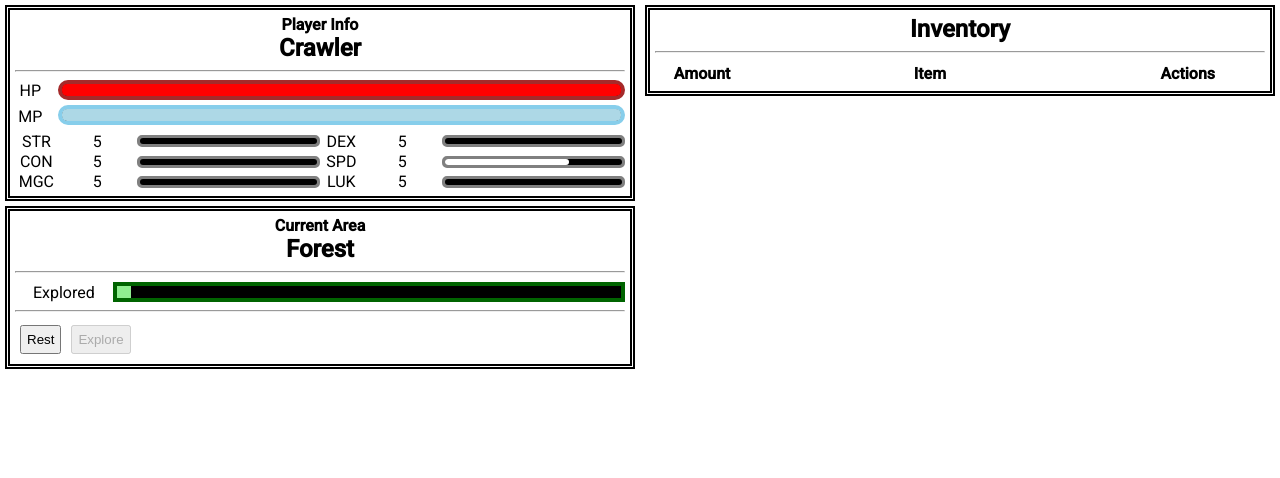
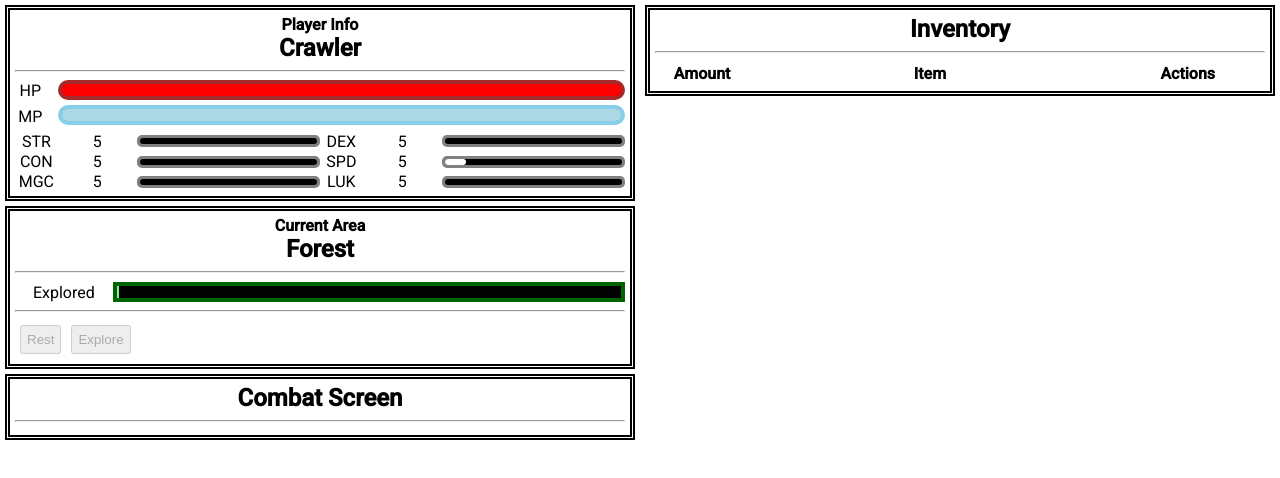
Before and after one commit to filiperferreira/iCrawler2, an Angular app: page / in a window 1280 px wide. Both pictures are taken after a click on the button "Explore". Shown: the top 478 px of the page. Built offline with nearby package versions, Linux system fonts and the light colour scheme.

Commit message:
Added random encounters

```diff
--- a/src/app/app.component.html
+++ b/src/app/app.component.html
@@ -2,7 +2,6 @@
     <div [ngClass]="getBreakpoint()">
         <app-player></app-player>
         <app-dungeon></app-dungeon>
-        <app-combat></app-combat>
     </div>
     <div [ngClass]="getBreakpoint()">
         <app-inventory></app-inventory>
--- a/src/app/combat/combat-data/combat-data.service.ts
+++ b/src/app/combat/combat-data/combat-data.service.ts
@@ -1,9 +1,11 @@
 import { Injectable } from '@angular/core';
+import { Enemy } from 'src/app/dungeon/dungeon-data/dungeon-data';
 
 @Injectable({
   providedIn: 'root'
 })
 export class CombatDataService {
+  enemy?: Enemy
 
   constructor() { }
 }
--- a/src/app/combat/combat.component.html
+++ b/src/app/combat/combat.component.html
@@ -1,4 +1,4 @@
-<div id="combat" *ngIf="inCombat">
+<div id="combat">
     <div id="combat-title">
         <span id="title">Combat Screen</span>
     </div>
--- a/src/app/combat/combat.component.ts
+++ b/src/app/combat/combat.component.ts
@@ -1,4 +1,5 @@
 import { Component, OnInit } from '@angular/core';
+import { CombatDataService } from './combat-data/combat-data.service';
 
 @Component({
   selector: 'app-combat',
@@ -6,11 +7,7 @@ import { Component, OnInit } from '@angular/core';
   styleUrls: ['./combat.component.css']
 })
 export class CombatComponent implements OnInit {
-  inCombat: boolean = false;
+  constructor(private combatData: CombatDataService) { }
 
-  constructor() { }
-
-  ngOnInit(): void {
-  }
-
+  ngOnInit(): void {}
 }
--- a/src/app/dungeon/dungeon-data/dungeon-data.service.ts
+++ b/src/app/dungeon/dungeon-data/dungeon-data.service.ts
@@ -2,16 +2,19 @@ import { Injectable } from '@angular/core';
 import { Action, Dungeon, DUNGEON, Progress } from './dungeon-data';
 import { PlayerDataService } from 'src/app/player/player-data/player-data.service';
 import { InventoryDataService } from 'src/app/inventory/inventory-data/inventory-data.service';
+import { CombatDataService } from 'src/app/combat/combat-data/combat-data.service';
 
 @Injectable({
   providedIn: 'root'
 })
 export class DungeonDataService {
   dungeon: Dungeon
+  inCombat: boolean = false;
 
   constructor(
     private playerData: PlayerDataService,
-    private inventoryData: InventoryDataService) {
+    private inventoryData: InventoryDataService,
+    private combatData: CombatDataService) {
       this.dungeon = DUNGEON;
     }
 
@@ -33,9 +36,20 @@ export class DungeonDataService {
   getActiveAction(): void {
     if (this.dungeon.action != undefined) {
       return this.dungeon.action.action(
-        this, this.playerData, this.inventoryData
+        this, this.playerData, this.inventoryData, this.combatData
       );
     }
+  }
+
+  setInCombat(value: boolean): void {
+    this.inCombat = value;
+  }
+  isInCombat(): boolean {
+    return this.inCombat;
+  }
+
+  getEncounterChance(): number {
+    return this.dungeon.encounterChance;
   }
 
   deactivateAction(action: number): void {
@@ -75,4 +89,12 @@ export class DungeonDataService {
   isFullyExplored(): boolean {
     return this.getExploration().current >= this.getExploration().max;
   }
+
+  encounterRoll(chance: number): boolean {
+    var roll = Math.floor(Math.random() * 100) + 1;
+    if (roll <= chance) {
+      return true;
+    }
+    return false;
+  }
 }
--- a/src/app/dungeon/dungeon-data/dungeon-data.ts
+++ b/src/app/dungeon/dungeon-data/dungeon-data.ts
@@ -1,11 +1,13 @@
 import { PlayerDataService } from "src/app/player/player-data/player-data.service";
 import { DungeonDataService } from "./dungeon-data.service";
 import { InventoryDataService } from "src/app/inventory/inventory-data/inventory-data.service";
+import { CombatDataService } from "src/app/combat/combat-data/combat-data.service";
 
 export interface Dungeon {
     name: string,
     action?: Action,
-    actionList: Action[]
+    actionList: Action[],
+    encounterChance: number,
     enemyList: Enemy[]
 }
 
@@ -24,7 +26,8 @@ export interface Action {
     usedSkills: Difficulty[],
     action: (dungeon: DungeonDataService,
         player: PlayerDataService,
-        inventory: InventoryDataService) => void
+        inventory: InventoryDataService,
+        combat: CombatDataService) => void
 }
 
 export interface Difficulty {
@@ -55,12 +58,15 @@ export const DUNGEON: Dungeon = {
         repeatable: false,
         progress: {label: "Explored", current: 0, max: 100},
         usedSkills: [{skill: 3, difficulty: 5, weight: 1}],
-        action: function(dungeon, player, inventory) {
-            if (!dungeon.isFullyExplored()) {
+        action: function(dungeon, player, inventory, combat) {
+            if (!dungeon.isFullyExplored() && !dungeon.isInCombat()) {
                 var actionProgress = player.calculateProgress(this.usedSkills);
                 dungeon.progressAction(0, actionProgress/60);
                 for (var usedSkill of this.usedSkills) {
                     player.gainExp(usedSkill.skill, 1/60 * usedSkill.difficulty);
+                }
+                if (dungeon.encounterRoll(dungeon.getEncounterChance())) {
+                    dungeon.setInCombat(true);
                 }
             }
         }
@@ -74,7 +80,7 @@ export const DUNGEON: Dungeon = {
             {skill: 0, difficulty: 10, weight: 2},
             {skill: 2, difficulty: 5, weight: 1}
         ],
-        action: function(dungeon, player, inventory) {
+        action: function(dungeon, player, inventory, combat) {
             var actionProgress = player.calculateProgress(this.usedSkills);
             if (dungeon.progressAction(1, actionProgress/60)) {
                 inventory.gainItem(0, 1);
@@ -84,6 +90,7 @@ export const DUNGEON: Dungeon = {
             }
         }
     }],
+    encounterChance: 1,
     enemyList: [{
         name: "Boar",
         health: 25,
@@ -98,6 +105,11 @@ export const DUNGEON: Dungeon = {
         name: "Wolf",
         health: 15,
         stats: [6, 2, 7],
-        skills: []
+        skills: [{
+            name: "Bite",
+            action: function() {
+                console.log("Used " + this.name);
+            }
+        }]
     }]
 }
--- a/src/app/dungeon/dungeon.component.html
+++ b/src/app/dungeon/dungeon.component.html
@@ -13,9 +13,10 @@
     <hr>
     <button class="action-button"
         (click)="setAction(undefined)"
-        [disabled]="getDungeon().action == undefined">Rest</button>
+        [disabled]="getDungeon().action == undefined || isInCombat()">Rest</button>
     <button class="action-button"
         *ngFor="let action of getUnlockedActions()"
         (click)="setAction(action)"
-        [disabled]="getDungeon().action == action">{{action.name}}</button>
+        [disabled]="getDungeon().action == action || isInCombat()">{{action.name}}</button>
 </div>
+<app-combat *ngIf="isInCombat()"></app-combat>
--- a/src/app/dungeon/dungeon.component.ts
+++ b/src/app/dungeon/dungeon.component.ts
@@ -29,6 +29,10 @@ export class DungeonComponent implements OnInit {
     return this.dungeonData.getActionList(true);
   }
 
+  isInCombat(): boolean {
+    return this.dungeonData.isInCombat();
+  }
+
   setAction(action?: Action) {
     this.dungeonData.setActiveAction(action);
   }
```
